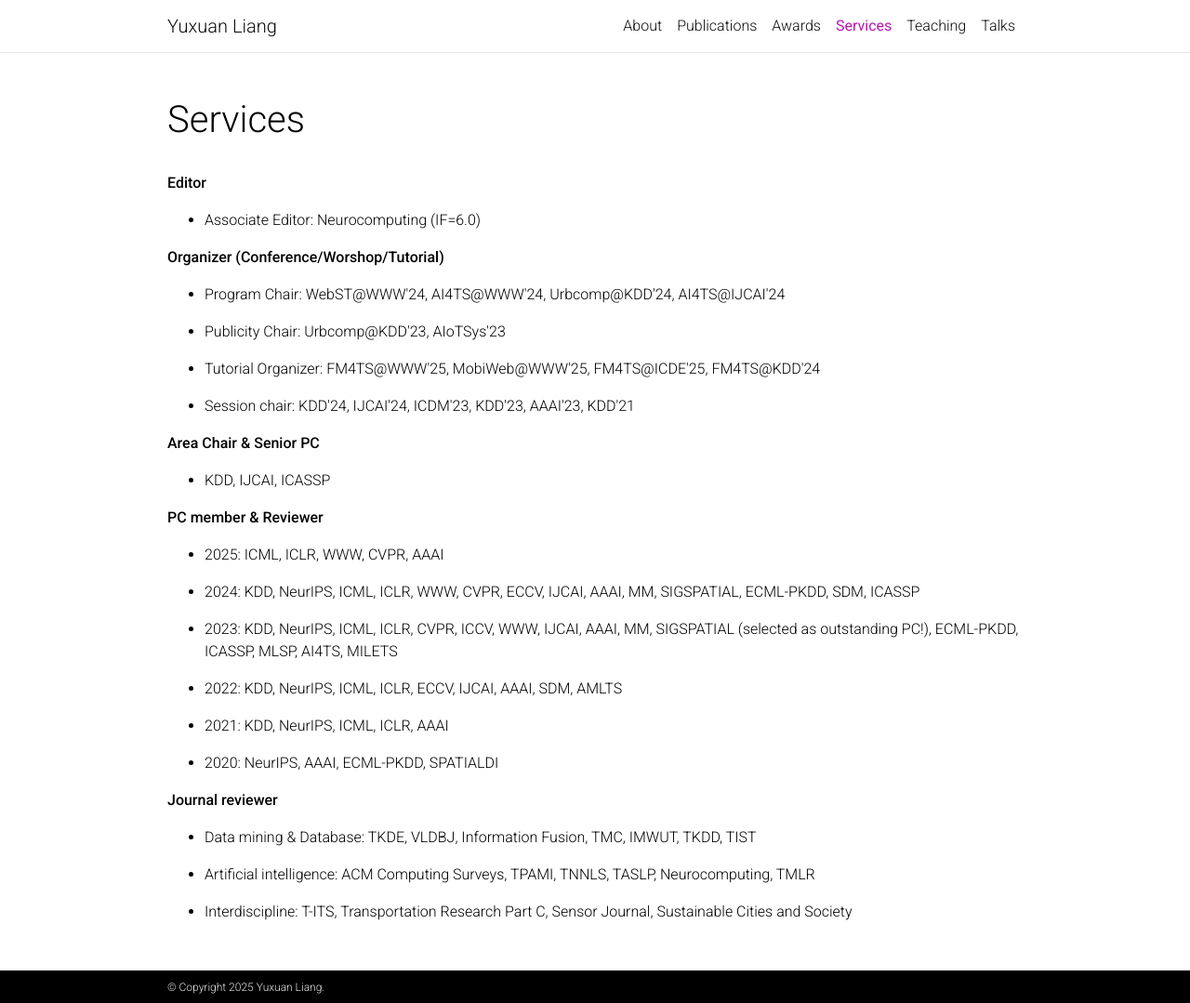
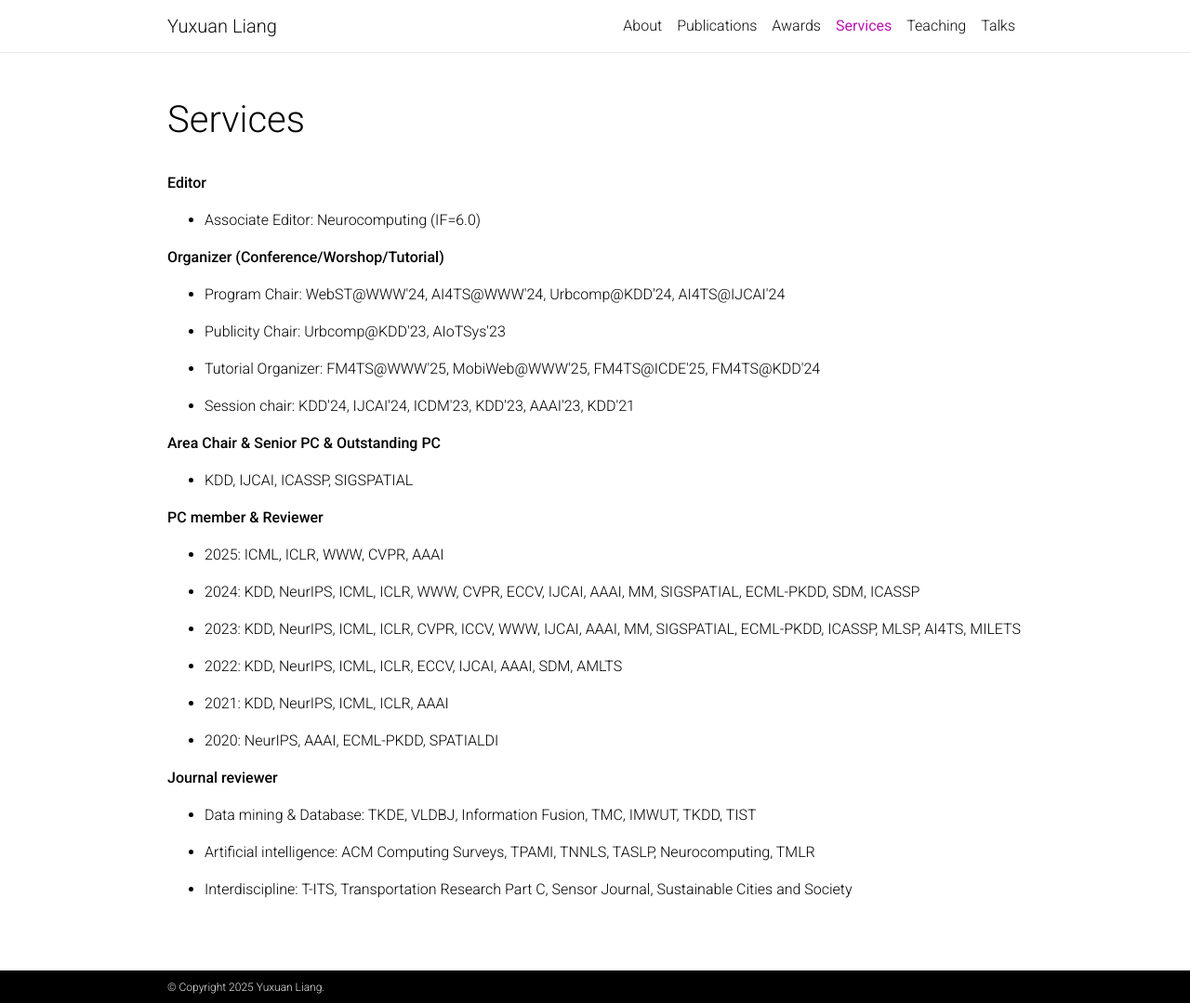
Before and after one commit to CastleLiang/castleliang.github.io, a Jekyll site: the page built from _pages/service.md, in a window 1280 px wide and 1079 px high. Shown: the whole window at 93% size. Built offline with Jekyll 4.4.1, drawn with Linux system fonts in a browser that asks for light colours; comment, search, counter and statistics services are not loaded; a style sheet for code colours, icons or effects is not loaded.

Commit message:
update papers

```diff
--- a/_bibliography/papers.bib
+++ b/_bibliography/papers.bib
@@ -1,6 +1,5 @@
 ---
 ---
-
 
 @inproceedings{liang2018geoman,
   citation={571},
--- a/_pages/service.md
+++ b/_pages/service.md
@@ -27,9 +27,9 @@ nav_order: 3
   </li>
   </ul>
 
-   <p><strong>Area Chair & Senior PC</strong></p>
+   <p><strong>Area Chair & Senior PC & Outstanding PC</strong></p>
   <ul>
-  <li><p>KDD, IJCAI, ICASSP</p>
+  <li><p>KDD, IJCAI, ICASSP, SIGSPATIAL</p>
   </li>
   </ul>
 
@@ -39,7 +39,7 @@ nav_order: 3
   </li>
   <li><p>2024: KDD, NeurIPS, ICML, ICLR, WWW, CVPR, ECCV, IJCAI, AAAI, MM, SIGSPATIAL, ECML-PKDD, SDM, ICASSP</p>
   </li>
-  <li><p>2023: KDD, NeurIPS, ICML, ICLR, CVPR, ICCV, WWW, IJCAI, AAAI, MM, SIGSPATIAL (selected as outstanding PC!), ECML-PKDD, ICASSP, MLSP, AI4TS, MILETS</p>
+  <li><p>2023: KDD, NeurIPS, ICML, ICLR, CVPR, ICCV, WWW, IJCAI, AAAI, MM, SIGSPATIAL, ECML-PKDD, ICASSP, MLSP, AI4TS, MILETS</p>
   </li>
   <li><p>2022: KDD, NeurIPS, ICML, ICLR, ECCV, IJCAI, AAAI, SDM, AMLTS</p>
   </li>
```
